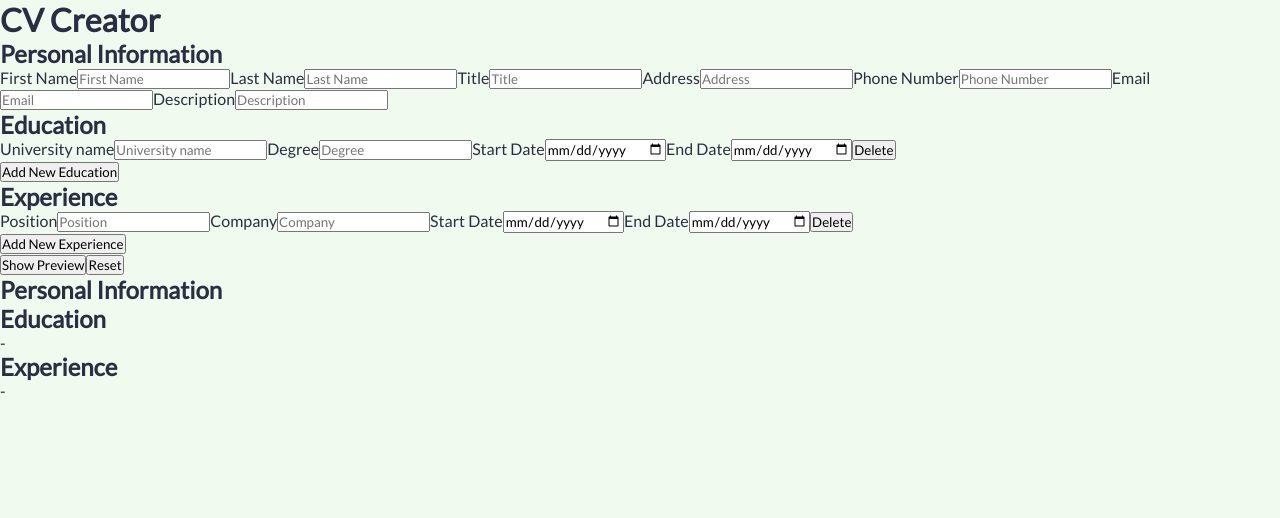
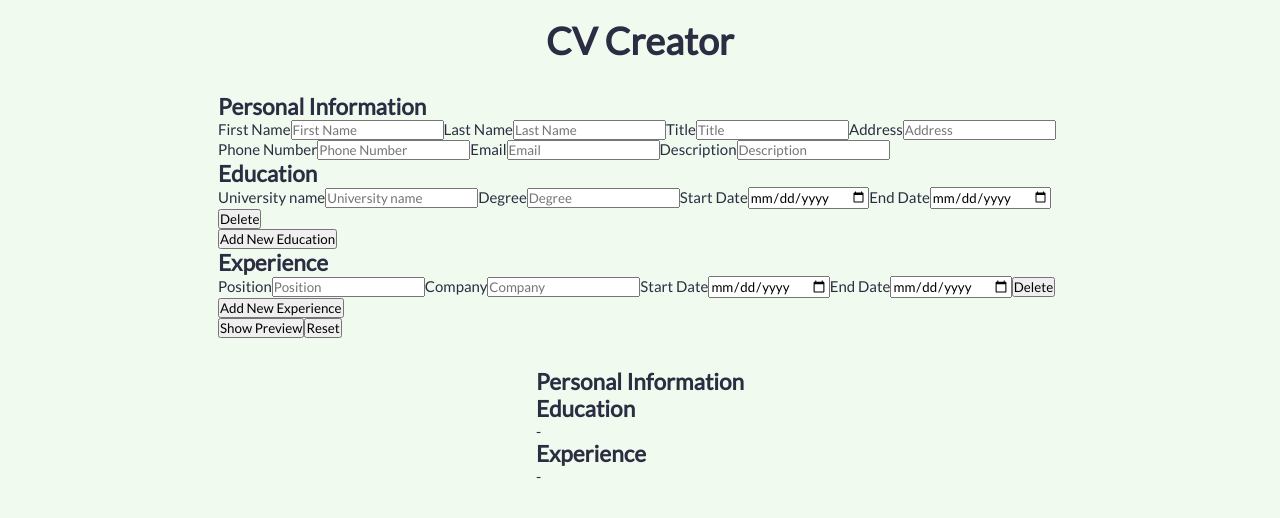
Before and after one commit to berkaysson/cv-creator-app, a React (Create React App) app: page / in a window 1280 px wide. Shown: the top 518 px of the page. Built offline with nearby package versions, Linux system fonts and the light colour scheme.

Commit message:
Add main styles

```diff
--- a/src/App.js
+++ b/src/App.js
@@ -138,7 +138,7 @@ function App() {
   }
 
   return (
-    <div>
+    <div id="App">
       <h1>CV Creator</h1>
       <CVForm
         onChangePersonal={handlePersonChange}
--- a/src/Style/App.css
+++ b/src/Style/App.css
@@ -0,0 +1,13 @@
+#App{
+  display: flex;
+  flex-direction: column;
+  justify-content: center;
+  align-items: center;
+  padding: 0.2rem;
+  gap: 2rem;
+}
+
+#App>h1{
+  padding: var(--padding) 0 0 0;
+  font-size: var(--font-xlg);
+}
--- a/src/Style/index.css
+++ b/src/Style/index.css
@@ -7,11 +7,17 @@
   --danger-color: #ee5e6f;
 
   --gap: 0.7rem;
+  --gap-sl: 0.4rem;
   --padding: 1rem;
-  --padding-sl: 0.5rem;
-  --padding-lg: 3rem;
-  --btn-padding: 0.5rem;
+  --padding-sl: 0.6rem;
+  --padding-lg: 2.5rem;
+  --btn-padding: 0.6rem;
   --margin: 1.2rem;
+
+  --font-lg: 1.3rem;
+  --font-xlg: 2.5rem;
+  --font-sl: 0.8rem;
+  --font-md: 1rem;
 
   --button-border-radius: 8px;
 }
@@ -31,6 +37,7 @@ html {
   width: 100%;
   color: var(--grey-color);
   background-color: var(--light-color);
+  font-size: 15px;
 }
 
 body {
@@ -38,3 +45,8 @@ body {
   height: 100%;
   width: 100%;
 }
+
+#root {
+  margin: 0 auto;
+  max-width: 850px;
+}
```
